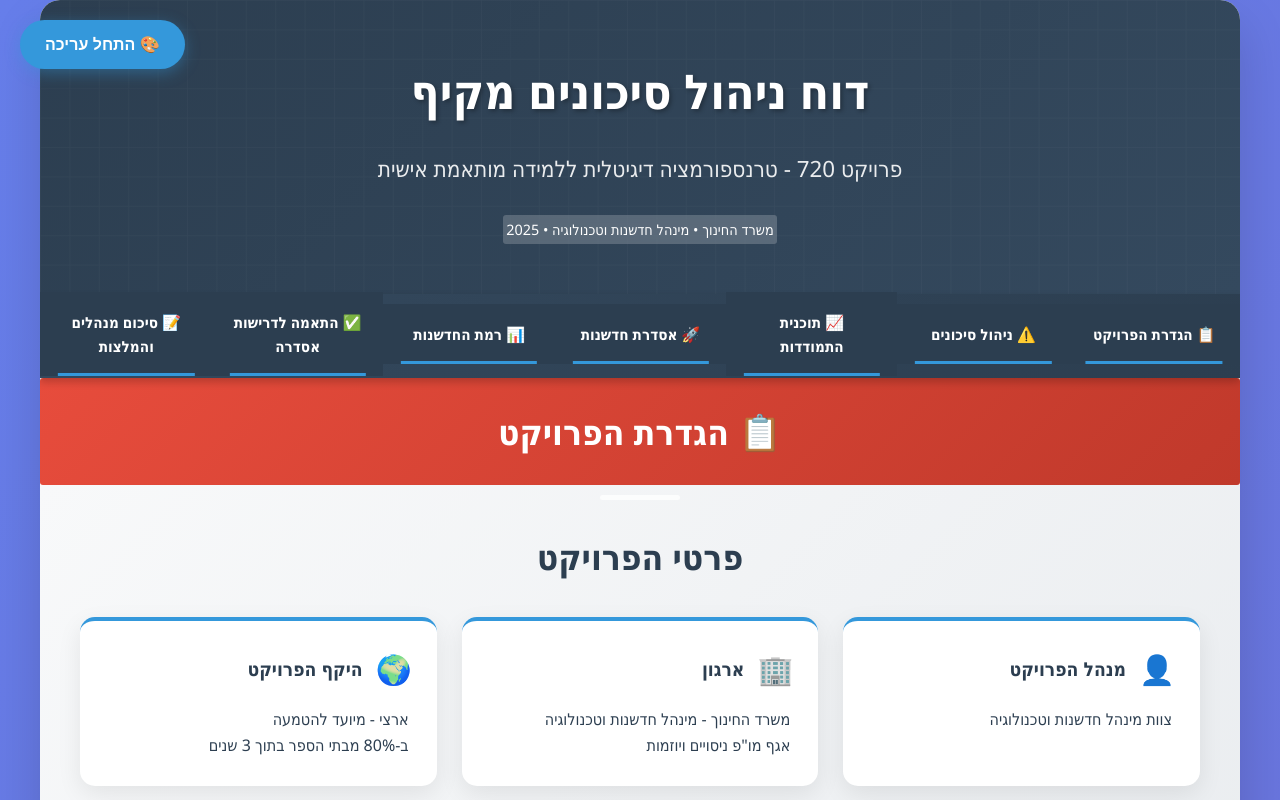
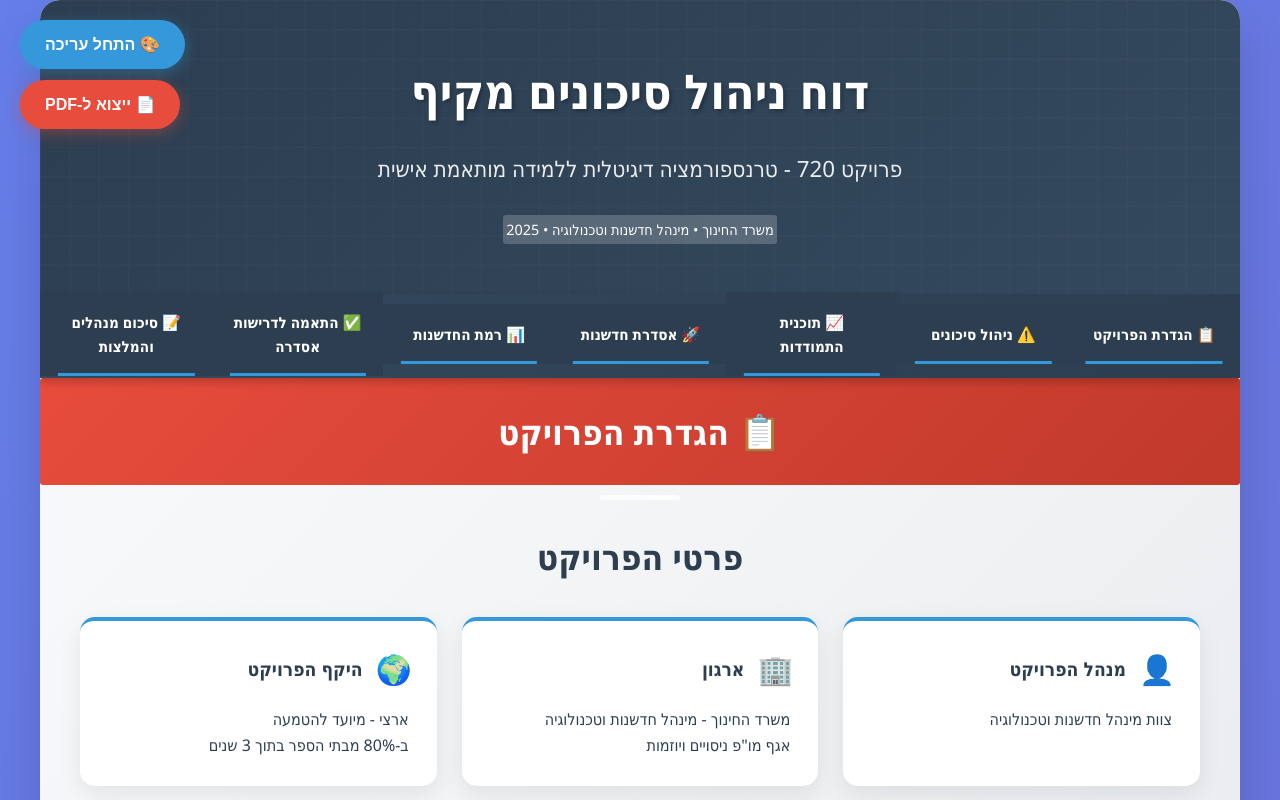
Before and after one commit to 21061976/720-edit-option, a plain HTML site: page index.html in a window 1280 px wide. Shown: the top 800 px of the page. Drawn offline with Linux system fonts and the light colour scheme.

Commit message:
Update index 720 edit pdf.html

```diff
--- a/index.html
+++ b/index.html
@@ -101,6 +101,34 @@
 
         .edit-toggle.active {
             background: #27ae60;
+        }
+
+        /* כפתור ייצוא PDF */
+        .pdf-export {
+            position: fixed;
+            top: 80px;
+            left: 20px;
+            background: #e74c3c;
+            color: white;
+            border: none;
+            padding: 15px 25px;
+            border-radius: 25px;
+            cursor: pointer;
+            font-size: 1em;
+            font-weight: bold;
+            box-shadow: 0 4px 15px rgba(231, 76, 60, 0.4);
+            z-index: 1000;
+            transition: all 0.3s ease;
+        }
+
+        .pdf-export:hover {
+            background: #c0392b;
+            transform: translateY(-2px);
+        }
+
+        .pdf-export.exporting {
+            background: #f39c12;
+            cursor: not-allowed;
         }
 
         /* סגנון לעריכה */
@@ -797,6 +825,12 @@
                 padding: 12px 20px;
                 font-size: 0.9em;
             }
+            .pdf-export {
+                top: 65px;
+                left: 10px;
+                padding: 12px 20px;
+                font-size: 0.9em;
+            }
         }
 
         /* Smooth scrolling */
@@ -808,6 +842,7 @@
 <body>
     <div class="container">
         <button class="edit-toggle" onclick="toggleEdit()">🎨 התחל עריכה</button>
+        <button class="pdf-export" onclick="exportToPDF()">📄 ייצוא ל-PDF</button>
 
         <div class="success-message" id="successMessage">✅ מצב עריכה הופעל!</div>
 
@@ -1408,6 +1443,92 @@
 
         // Set initial active link if page loads at a certain scroll position
         window.dispatchEvent(new Event('scroll'));
+// Set initial active link if page loads at a certain scroll position
+        window.dispatchEvent(new Event('scroll'));
+
+        // PDF Export functionality
+        async function exportToPDF() {
+            const button = document.querySelector('.pdf-export');
+
+            if (button.classList.contains('exporting')) return;
+
+            button.classList.add('exporting');
+            button.textContent = '⏳ מייצא...';
+
+            try {
+                const wasEditing = isEditing;
+                if (wasEditing) {
+                    editableElements.forEach(el => {
+                        el.contentEditable = false;
+                    });
+                }
+
+                const elementsToHide = ['.edit-toggle', '.pdf-export', '.success-message', '.back-to-top'];
+                elementsToHide.forEach(selector => {
+                    const el = document.querySelector(selector);
+                    if (el) el.style.display = 'none';
+                });
+
+                const printCSS = `
+                    @media print {
+                        body {
+                            -webkit-print-color-adjust: exact !important;
+                            color-adjust: exact !important;
+                            print-color-adjust: exact !important;
+                        }
+                        .edit-toggle, .pdf-export, .success-message, .back-to-top {
+                            display: none !important;
+                        }
+                        .container {
+                            max-width: none !important;
+                            box-shadow: none !important;
+                            border-radius: 0 !important;
+                        }
+                        .section, .summary-box, .risk-card {
+                            page-break-inside: avoid;
+                            break-inside: avoid;
+                        }
+                        .nav-menu {
+                            position: static !important;
+                        }
+                    }
+                `;
+
+                const style = document.createElement('style');
+                style.textContent = printCSS;
+                document.head.appendChild(style);
+
+                setTimeout(() => {
+                    window.print();
+
+                    setTimeout(() => {
+                        document.head.removeChild(style);
+
+                        elementsToHide.forEach(selector => {
+                            const el = document.querySelector(selector);
+                            if (el) el.style.display = '';
+                        });
+
+                        if (wasEditing) {
+                            editableElements.forEach(el => {
+                                el.contentEditable = true;
+                            });
+                        }
+
+                        button.classList.remove('exporting');
+                        button.textContent = '📄 ייצוא ל-PDF';
+
+                        showMessage('✅ ההדפסה הושלמה! בחר "שמור כ-PDF" בדפדפן');
+                    }, 1000);
+                }, 500);
+
+            } catch (error) {
+                console.error('Export failed:', error);
+                button.classList.remove('exporting');
+                button.textContent = '📄 ייצוא ל-PDF';
+                showMessage('❌ שגיאה בייצוא. נסה שוב.');
+            }
+        }
 
     </script>
 </body>
```
